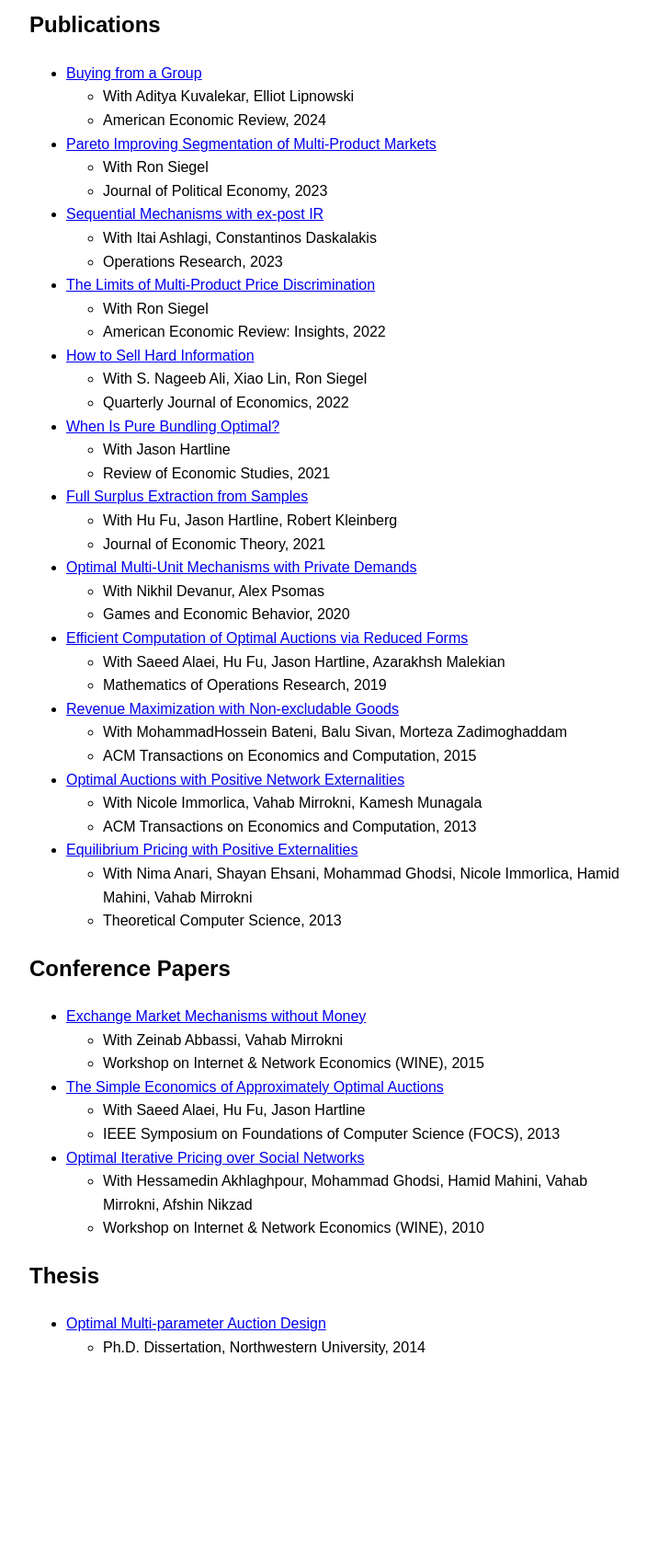
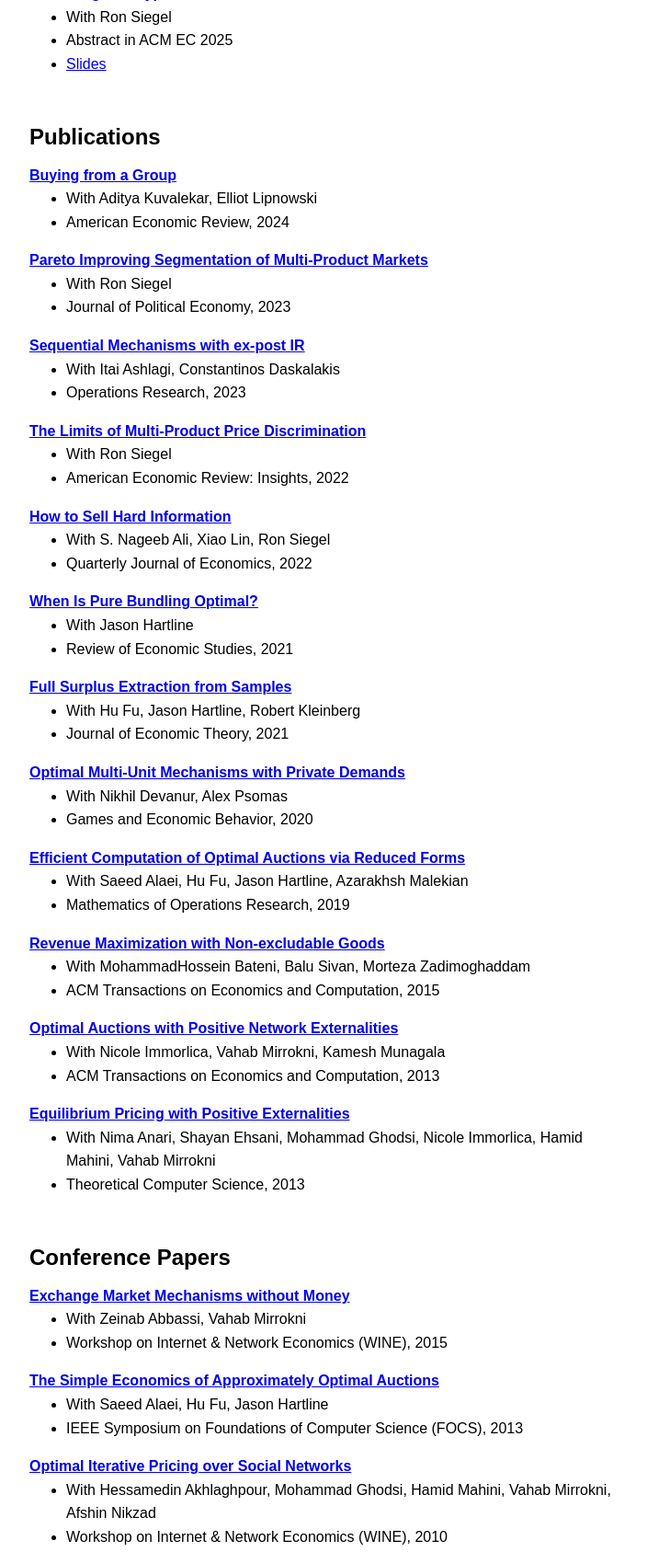
Before and after one commit to nimahaghpanah/nimahaghpanah.github.io, a plain HTML site: page index.html in a window 1280 px wide. Shown: the part 560-2247 px from the top of the page at 92% size, without its empty margins (283-987 px from the left). Before the commit the page ends 2085 px from the top, so only its background shows below. Drawn offline with Linux system fonts and the light colour scheme.

Commit message:
Add files via upload

```diff
--- a/index.html
+++ b/index.html
@@ -1,4 +1,3 @@
-
 <!DOCTYPE html>
 <html lang="en">
   <head>
@@ -38,6 +37,18 @@
         font-size: 2em;
         margin: 0;
       }
+     h2 {
+  margin-top: 2em;     /* space above the heading */
+  margin-bottom: -.3em; /* space below the heading */
+}
+      .paper-title {
+        margin-top: 1em;
+        font-weight: bold;
+      }
+      .paper-details {
+        margin-top: 0em;
+        margin-left: 0em;
+      }
     </style>
   </head>
   <body>
@@ -47,62 +58,132 @@
         <div class="description">
           <p>I am an associate professor of Economics at Penn State. I study mechanism design, information design, and price discrimination.</p>
           <p>Here is my <a href="Nima-Haghpanah-CV.pdf">resume</a>.</p>
+          <p style="margin-bottom: 0em;">Email: nima.haghpanah@gmail.com</p>
         </div>
       </div>
       <img src="nima.jpg" alt="Nima Haghpanah" />
     </div>
 
     <h2>Work in Progress</h2>
-<ul>
-  <li>
-    <a href="pdfs/stablesegmentations.pdf">A Theory of Stable Market Segmentations</a>
-    <ul>
+    <div class="paper-title"><a href="pdfs/stablesegmentations.pdf">A Theory of Stable Market Segmentations</a></div>
+    <ul class="paper-details">
       <li>With Ron Siegel</li>
       <li><a href="pdfs/stablesegmentationsslides.pdf">Slides</a></li>
     </ul>
-  </li>
-  <li>
-    <a href="pdfs/gooddata.pdf">Good Data and Bad Data: The Welfare Effects of Price Discrimination</a>
-    <ul>
+
+    <div class="paper-title"><a href="pdfs/gooddata.pdf">Good Data and Bad Data: The Welfare Effects of Price Discrimination</a></div>
+    <ul class="paper-details">
       <li>With Maryam Farboodi, Ali Shourideh</li>
-      <li>Status: In progress</li>
+      <li>Abstract in ACM EC 2025</li>
+      <li><a href="pdfs/FHS slides.pdf">Slides</a></li>
     </ul>
-  </li>
-  <li>
-    Screening Two Types
-    <ul>
+
+    <div class="paper-title"><a href="pdfs/twotypes.pdf">Screening Two Types</a></div>
+    <ul class="paper-details">
       <li>With Ron Siegel</li>
+      <li>Abstract in ACM EC 2025</li>
       <li><a href="pdfs/twotypesslides.pdf">Slides</a></li>
-    </ul>
-  </li>
     </ul>
 
     <h2>Publications</h2>
-<ul>
-  <li><a href="pdfs/groupbuy.pdf">Buying from a Group</a><ul><li>With Aditya Kuvalekar, Elliot Lipnowski</li><li>American Economic Review, 2024</li></ul></li>
-  <li><a href="pdfs/segmentation.pdf">Pareto Improving Segmentation of Multi-Product Markets</a><ul><li>With Ron Siegel</li><li>Journal of Political Economy, 2023</li></ul></li>
-  <li><a href="pdfs/dynamic.pdf">Sequential Mechanisms with ex-post IR</a><ul><li>With Itai Ashlagi, Constantinos Daskalakis</li><li>Operations Research, 2023</li></ul></li>
-  <li><a href="pdfs/achievability.pdf">The Limits of Multi-Product Price Discrimination</a><ul><li>With Ron Siegel</li><li>American Economic Review: Insights, 2022</li></ul></li>
-  <li><a href="pdfs/HALS.pdf">How to Sell Hard Information</a><ul><li>With S. Nageeb Ali, Xiao Lin, Ron Siegel</li><li>Quarterly Journal of Economics, 2022</li></ul></li>
-  <li><a href="pdfs/bundling.pdf">When Is Pure Bundling Optimal?</a><ul><li>With Jason Hartline</li><li>Review of Economic Studies, 2021</li></ul></li>
-  <li><a href="pdfs/samples.pdf">Full Surplus Extraction from Samples</a><ul><li>With Hu Fu, Jason Hartline, Robert Kleinberg</li><li>Journal of Economic Theory, 2021</li></ul></li>
-  <li><a href="pdfs/multiunit.pdf">Optimal Multi-Unit Mechanisms with Private Demands</a><ul><li>With Nikhil Devanur, Alex Psomas</li><li>Games and Economic Behavior, 2020</li></ul></li>
-  <li><a href="pdfs/reducedforms.pdf">Efficient Computation of Optimal Auctions via Reduced Forms</a><ul><li>With Saeed Alaei, Hu Fu, Jason Hartline, Azarakhsh Malekian</li><li>Mathematics of Operations Research, 2019</li></ul></li>
-  <li><a href="pdfs/path_externality.pdf">Revenue Maximization with Non-excludable Goods</a><ul><li>With MohammadHossein Bateni, Balu Sivan, Morteza Zadimoghaddam</li><li>ACM Transactions on Economics and Computation, 2015</li></ul></li>
-  <li><a href="pdfs/socNetAuctionsJournal.pdf">Optimal Auctions with Positive Network Externalities</a><ul><li>With Nicole Immorlica, Vahab Mirrokni, Kamesh Munagala</li><li>ACM Transactions on Economics and Computation, 2013</li></ul></li>
-  <li><a href="pdfs/wine10-2.pdf">Equilibrium Pricing with Positive Externalities</a><ul><li>With Nima Anari, Shayan Ehsani, Mohammad Ghodsi, Nicole Immorlica, Hamid Mahini, Vahab Mirrokni</li><li>Theoretical Computer Science, 2013</li></ul></li>
+
+    <div class="paper-title"><a href="pdfs/groupbuy.pdf">Buying from a Group</a></div>
+    <ul class="paper-details">
+      <li>With Aditya Kuvalekar, Elliot Lipnowski</li>
+      <li>American Economic Review, 2024</li>
+    </ul>
+
+    <div class="paper-title"><a href="pdfs/segmentation.pdf">Pareto Improving Segmentation of Multi-Product Markets</a></div>
+    <ul class="paper-details">
+      <li>With Ron Siegel</li>
+      <li>Journal of Political Economy, 2023</li>
+    </ul>
+
+    <div class="paper-title"><a href="pdfs/dynamic.pdf">Sequential Mechanisms with ex-post IR</a></div>
+    <ul class="paper-details">
+      <li>With Itai Ashlagi, Constantinos Daskalakis</li>
+      <li>Operations Research, 2023</li>
+    </ul>
+
+    <div class="paper-title"><a href="pdfs/achievability.pdf">The Limits of Multi-Product Price Discrimination</a></div>
+    <ul class="paper-details">
+      <li>With Ron Siegel</li>
+      <li>American Economic Review: Insights, 2022</li>
+    </ul>
+
+    <div class="paper-title"><a href="pdfs/HALS.pdf">How to Sell Hard Information</a></div>
+    <ul class="paper-details">
+      <li>With S. Nageeb Ali, Xiao Lin, Ron Siegel</li>
+      <li>Quarterly Journal of Economics, 2022</li>
+    </ul>
+
+    <div class="paper-title"><a href="pdfs/bundling.pdf">When Is Pure Bundling Optimal?</a></div>
+    <ul class="paper-details">
+      <li>With Jason Hartline</li>
+      <li>Review of Economic Studies, 2021</li>
+    </ul>
+
+    <div class="paper-title"><a href="pdfs/samples.pdf">Full Surplus Extraction from Samples</a></div>
+    <ul class="paper-details">
+      <li>With Hu Fu, Jason Hartline, Robert Kleinberg</li>
+      <li>Journal of Economic Theory, 2021</li>
+    </ul>
+
+    <div class="paper-title"><a href="pdfs/multiunit.pdf">Optimal Multi-Unit Mechanisms with Private Demands</a></div>
+    <ul class="paper-details">
+      <li>With Nikhil Devanur, Alex Psomas</li>
+      <li>Games and Economic Behavior, 2020</li>
+    </ul>
+
+    <div class="paper-title"><a href="pdfs/reducedforms.pdf">Efficient Computation of Optimal Auctions via Reduced Forms</a></div>
+    <ul class="paper-details">
+      <li>With Saeed Alaei, Hu Fu, Jason Hartline, Azarakhsh Malekian</li>
+      <li>Mathematics of Operations Research, 2019</li>
+    </ul>
+
+    <div class="paper-title"><a href="pdfs/path_externality.pdf">Revenue Maximization with Non-excludable Goods</a></div>
+    <ul class="paper-details">
+      <li>With MohammadHossein Bateni, Balu Sivan, Morteza Zadimoghaddam</li>
+      <li>ACM Transactions on Economics and Computation, 2015</li>
+    </ul>
+
+    <div class="paper-title"><a href="pdfs/socNetAuctionsJournal.pdf">Optimal Auctions with Positive Network Externalities</a></div>
+    <ul class="paper-details">
+      <li>With Nicole Immorlica, Vahab Mirrokni, Kamesh Munagala</li>
+      <li>ACM Transactions on Economics and Computation, 2013</li>
+    </ul>
+
+    <div class="paper-title"><a href="pdfs/wine10-2.pdf">Equilibrium Pricing with Positive Externalities</a></div>
+    <ul class="paper-details">
+      <li>With Nima Anari, Shayan Ehsani, Mohammad Ghodsi, Nicole Immorlica, Hamid Mahini, Vahab Mirrokni</li>
+      <li>Theoretical Computer Science, 2013</li>
     </ul>
 
     <h2>Conference Papers</h2>
-<ul>
-  <li><a href="pdfs/exchanges.pdf">Exchange Market Mechanisms without Money</a><ul><li>With Zeinab Abbassi, Vahab Mirrokni</li><li>Workshop on Internet & Network Economics (WINE), 2015</li></ul></li>
-  <li><a href="https://arxiv.org/abs/1206.3541">The Simple Economics of Approximately Optimal Auctions</a><ul><li>With Saeed Alaei, Hu Fu, Jason Hartline</li><li>IEEE Symposium on Foundations of Computer Science (FOCS), 2013</li></ul></li>
-  <li><a href="pdfs/wine10-1.pdf">Optimal Iterative Pricing over Social Networks</a><ul><li>With Hessamedin Akhlaghpour, Mohammad Ghodsi, Hamid Mahini, Vahab Mirrokni, Afshin Nikzad</li><li>Workshop on Internet & Network Economics (WINE), 2010</li></ul></li>
+
+    <div class="paper-title"><a href="pdfs/exchanges.pdf">Exchange Market Mechanisms without Money</a></div>
+    <ul class="paper-details">
+      <li>With Zeinab Abbassi, Vahab Mirrokni</li>
+      <li>Workshop on Internet & Network Economics (WINE), 2015</li>
+    </ul>
+
+    <div class="paper-title"><a href="https://arxiv.org/abs/1206.3541">The Simple Economics of Approximately Optimal Auctions</a></div>
+    <ul class="paper-details">
+      <li>With Saeed Alaei, Hu Fu, Jason Hartline</li>
+      <li>IEEE Symposium on Foundations of Computer Science (FOCS), 2013</li>
+    </ul>
+
+    <div class="paper-title"><a href="pdfs/wine10-1.pdf">Optimal Iterative Pricing over Social Networks</a></div>
+    <ul class="paper-details">
+      <li>With Hessamedin Akhlaghpour, Mohammad Ghodsi, Hamid Mahini, Vahab Mirrokni, Afshin Nikzad</li>
+      <li>Workshop on Internet & Network Economics (WINE), 2010</li>
     </ul>
 
     <h2>Thesis</h2>
-<ul>
-  <li><a href="pdfs/thesis.pdf">Optimal Multi-parameter Auction Design</a><ul><li>Ph.D. Dissertation, Northwestern University, 2014</li></ul></li>
+
+    <div class="paper-title"><a href="pdfs/thesis.pdf">Optimal Multi-parameter Auction Design</a></div>
+    <ul class="paper-details">
+      <li>Ph.D. Dissertation, Northwestern University, 2014</li>
     </ul>
   </body>
 </html>
```
Also changed, not shown: 1 other file. Lines whose indentation alone changed are shown as unchanged.
